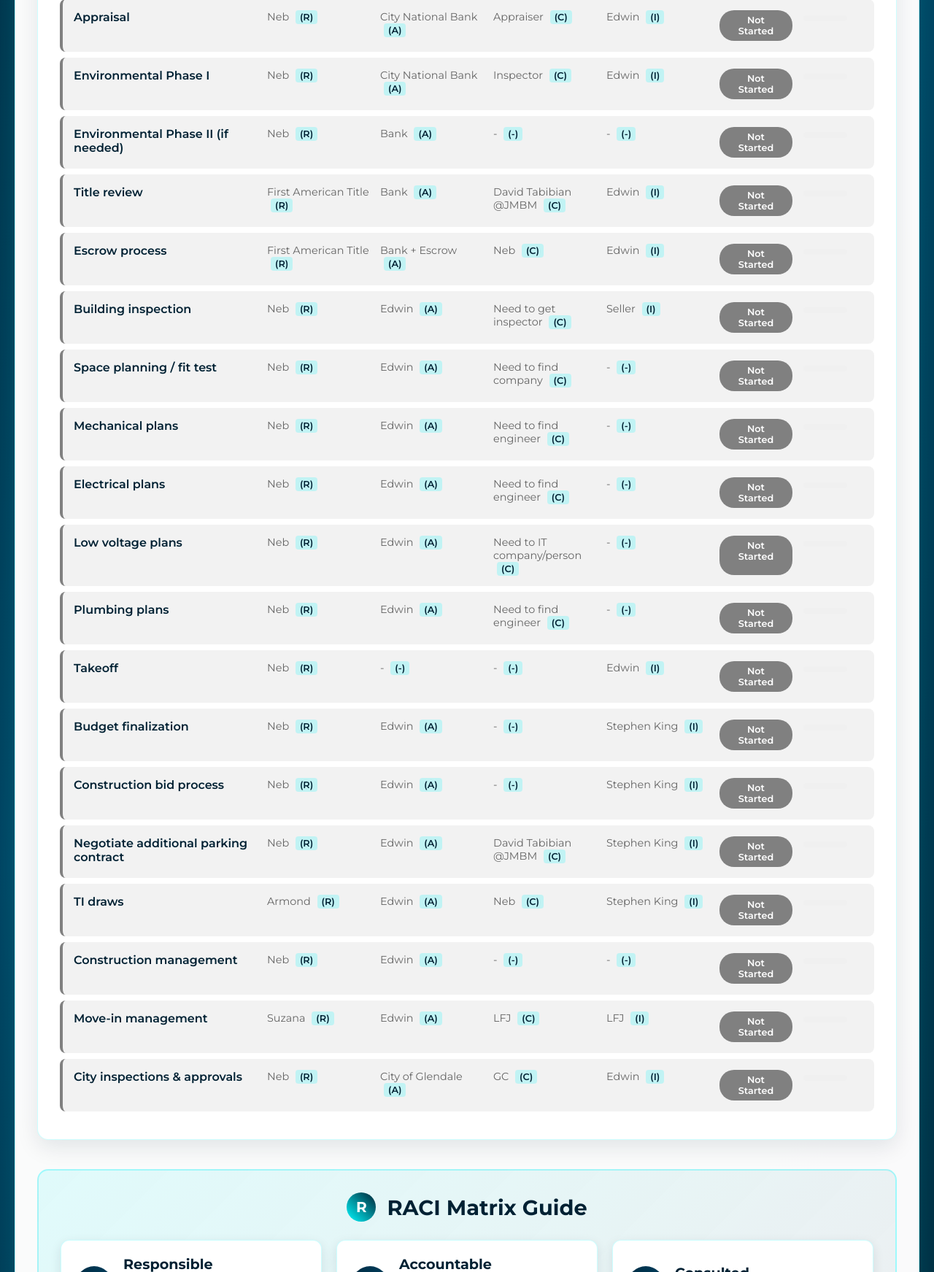
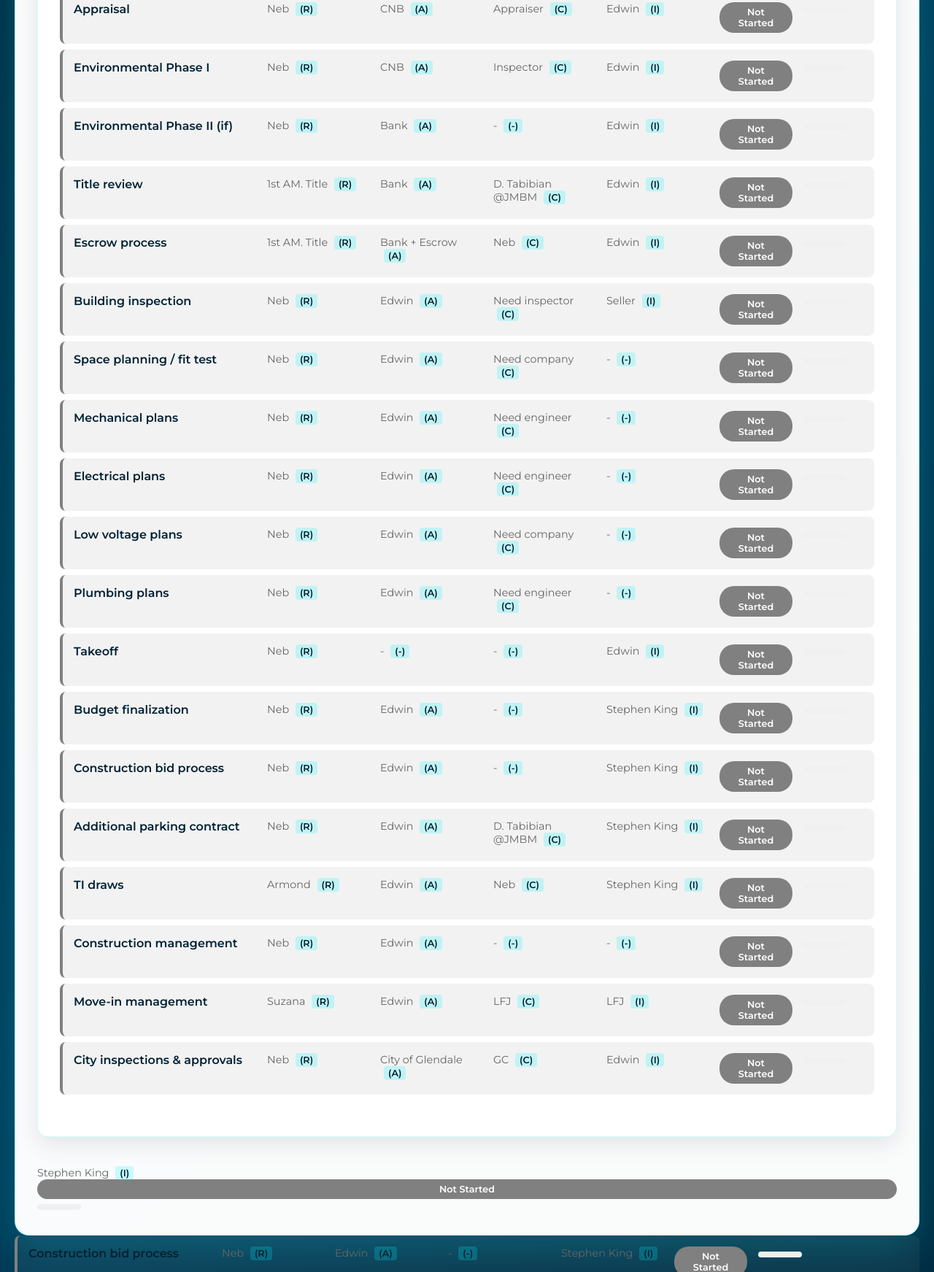
Before and after one commit to nmesfin310/RACI_Matrix_Guide, a plain HTML site: page index.html in a window 1280 px wide. Shown: the part 1057-2800 px from the top of the page at 73% size. Drawn offline with Linux system fonts and the light colour scheme.

Commit message:
Update index.html

```diff
--- a/index.html
+++ b/index.html
@@ -519,7 +519,7 @@
                 <div class="task-name">Initial deal evaluation</div>
                 <div class="person">Neb Mesfin <span class="role-label">(R)</span></div>
                 <div class="person">Edwin <span class="role-label">(A)</span></div>
-                <div class="person">David Tabibian @JMBM <span class="role-label">(C)</span></div>
+                <div class="person">D. Tabibian @JMBM <span class="role-label">(C)</span></div>
                 <div class="person">Stephen King <span class="role-label">(I)</span></div>
                 <div class="status completed">Completed</div>
                 <div>
@@ -533,7 +533,7 @@
                 <div class="task-name">Negotiate terms & PSA</div>
                 <div class="person">Neb + David <span class="role-label">(R)</span></div>
                 <div class="person">Edwin <span class="role-label">(A)</span></div>
-                <div class="person">David Tabibian @JMBM <span class="role-label">(C)</span></div>
+                <div class="person">D. Tabibian @JMBM <span class="role-label">(C)</span></div>
                 <div class="person">Stephen King <span class="role-label">(I)</span></div>
                 <div class="status in-progress">In Progress</div>
                 <div>
@@ -547,7 +547,7 @@
                 <div class="task-name">Wire EMD</div>
                 <div class="person">Armond <span class="role-label">(R)</span></div>
                 <div class="person">Edwin <span class="role-label">(A)</span></div>
-                <div class="person">First American Title <span class="role-label">(C)</span></div>
+                <div class="person">1st AM. Title <span class="role-label">(C)</span></div>
                 <div class="person">Stephen King <span class="role-label">(I)</span></div>
                 <div class="status not-started">Not Started</div>
                 <div>
@@ -558,7 +558,7 @@
             </div>
 
             <div class="timeline-row in-progress">
-                <div class="task-name">Loan Process (approval to funding)</div>
+                <div class="task-name">Loan Process (A to Z)</div>
                 <div class="person">Neb Mesfin <span class="role-label">(R)</span></div>
                 <div class="person">Edwin <span class="role-label">(A)</span></div>
                 <div class="person">Azim @ CNB <span class="role-label">(C)</span></div>
@@ -574,7 +574,7 @@
             <div class="timeline-row not-started">
                 <div class="task-name">Appraisal</div>
                 <div class="person">Neb <span class="role-label">(R)</span></div>
-                <div class="person">City National Bank <span class="role-label">(A)</span></div>
+                <div class="person">CNB <span class="role-label">(A)</span></div>
                 <div class="person">Appraiser <span class="role-label">(C)</span></div>
                 <div class="person">Edwin <span class="role-label">(I)</span></div>
                 <div class="status not-started">Not Started</div>
@@ -588,7 +588,7 @@
             <div class="timeline-row not-started">
                 <div class="task-name">Environmental Phase I</div>
                 <div class="person">Neb <span class="role-label">(R)</span></div>
-                <div class="person">City National Bank <span class="role-label">(A)</span></div>
+                <div class="person">CNB <span class="role-label">(A)</span></div>
                 <div class="person">Inspector <span class="role-label">(C)</span></div>
                 <div class="person">Edwin <span class="role-label">(I)</span></div>
                 <div class="status not-started">Not Started</div>
@@ -600,11 +600,11 @@
             </div>
 
             <div class="timeline-row not-started">
-                <div class="task-name">Environmental Phase II (if needed)</div>
+                <div class="task-name">Environmental Phase II (if)</div>
                 <div class="person">Neb <span class="role-label">(R)</span></div>
                 <div class="person">Bank <span class="role-label">(A)</span></div>
                 <div class="person">- <span class="role-label">(-)</span></div>
-                <div class="person">- <span class="role-label">(-)</span></div>
+                <div class="person">Edwin <span class="role-label">(I)</span></div>
                 <div class="status not-started">Not Started</div>
                 <div>
                     <div class="progress-mini">
@@ -615,9 +615,9 @@
 
             <div class="timeline-row not-started">
                 <div class="task-name">Title review</div>
-                <div class="person">First American Title <span class="role-label">(R)</span></div>
+                <div class="person">1st AM. Title <span class="role-label">(R)</span></div>
                 <div class="person">Bank <span class="role-label">(A)</span></div>
-                <div class="person">David Tabibian @JMBM <span class="role-label">(C)</span></div>
+                <div class="person">D. Tabibian @JMBM <span class="role-label">(C)</span></div>
                 <div class="person">Edwin <span class="role-label">(I)</span></div>
                 <div class="status not-started">Not Started</div>
                 <div>
@@ -629,7 +629,7 @@
 
             <div class="timeline-row not-started">
                 <div class="task-name">Escrow process</div>
-                <div class="person">First American Title <span class="role-label">(R)</span></div>
+                <div class="person">1st AM. Title <span class="role-label">(R)</span></div>
                 <div class="person">Bank + Escrow <span class="role-label">(A)</span></div>
                 <div class="person">Neb <span class="role-label">(C)</span></div>
                 <div class="person">Edwin <span class="role-label">(I)</span></div>
@@ -645,7 +645,7 @@
                 <div class="task-name">Building inspection</div>
                 <div class="person">Neb <span class="role-label">(R)</span></div>
                 <div class="person">Edwin <span class="role-label">(A)</span></div>
-                <div class="person">Need to get inspector <span class="role-label">(C)</span></div>
+                <div class="person">Need inspector <span class="role-label">(C)</span></div>
                 <div class="person">Seller <span class="role-label">(I)</span></div>
                 <div class="status not-started">Not Started</div>
                 <div>
@@ -659,7 +659,7 @@
                 <div class="task-name">Space planning / fit test</div>
                 <div class="person">Neb <span class="role-label">(R)</span></div>
                 <div class="person">Edwin <span class="role-label">(A)</span></div>
-                <div class="person">Need to find company <span class="role-label">(C)</span></div>
+                <div class="person">Need company <span class="role-label">(C)</span></div>
                 <div class="person">- <span class="role-label">(-)</span></div>
                 <div class="status not-started">Not Started</div>
                 <div>
@@ -673,7 +673,7 @@
                 <div class="task-name">Mechanical plans</div>
                 <div class="person">Neb <span class="role-label">(R)</span></div>
                 <div class="person">Edwin <span class="role-label">(A)</span></div>
-                <div class="person">Need to find engineer <span class="role-label">(C)</span></div>
+                <div class="person">Need engineer <span class="role-label">(C)</span></div>
                 <div class="person">- <span class="role-label">(-)</span></div>
                 <div class="status not-started">Not Started</div>
                 <div>
@@ -687,7 +687,7 @@
                 <div class="task-name">Electrical plans</div>
                 <div class="person">Neb <span class="role-label">(R)</span></div>
                 <div class="person">Edwin <span class="role-label">(A)</span></div>
-                <div class="person">Need to find engineer <span class="role-label">(C)</span></div>
+                <div class="person">Need engineer <span class="role-label">(C)</span></div>
                 <div class="person">- <span class="role-label">(-)</span></div>
                 <div class="status not-started">Not Started</div>
                 <div>
@@ -701,7 +701,7 @@
                 <div class="task-name">Low voltage plans</div>
                 <div class="person">Neb <span class="role-label">(R)</span></div>
                 <div class="person">Edwin <span class="role-label">(A)</span></div>
-                <div class="person">Need to IT company/person <span class="role-label">(C)</span></div>
+                <div class="person">Need company <span class="role-label">(C)</span></div>
                 <div class="person">- <span class="role-label">(-)</span></div>
                 <div class="status not-started">Not Started</div>
                 <div>
@@ -715,7 +715,7 @@
                 <div class="task-name">Plumbing plans</div>
                 <div class="person">Neb <span class="role-label">(R)</span></div>
                 <div class="person">Edwin <span class="role-label">(A)</span></div>
-                <div class="person">Need to find engineer <span class="role-label">(C)</span></div>
+                <div class="person">Need engineer <span class="role-label">(C)</span></div>
                 <div class="person">- <span class="role-label">(-)</span></div>
                 <div class="status not-started">Not Started</div>
                 <div>
@@ -744,6 +744,98 @@
                 <div class="person">Neb <span class="role-label">(R)</span></div>
                 <div class="person">Edwin <span class="role-label">(A)</span></div>
                 <div class="person">- <span class="role-label">(-)</span></div>
+                <div class="person">Stephen King <span class="role-label">(I)</span></div>
+                <div class="status not-started">Not Started</div>
+                <div>
+                    <div class="progress-mini">
+                        <div class="progress-mini-fill" style="width: 0%"></div>
+                    </div>
+                </div>
+            </div>
+
+            <div class="timeline-row not-started">
+                <div class="task-name">Construction bid process</div>
+                <div class="person">Neb <span class="role-label">(R)</span></div>
+                <div class="person">Edwin <span class="role-label">(A)</span></div>
+                <div class="person">- <span class="role-label">(-)</span></div>
+                <div class="person">Stephen King <span class="role-label">(I)</span></div>
+                <div class="status not-started">Not Started</div>
+                <div>
+                    <div class="progress-mini">
+                        <div class="progress-mini-fill" style="width: 0%"></div>
+                    </div>
+                </div>
+            </div>
+
+            <div class="timeline-row not-started">
+                <div class="task-name">Additional parking contract</div>
+                <div class="person">Neb <span class="role-label">(R)</span></div>
+                <div class="person">Edwin <span class="role-label">(A)</span></div>
+                <div class="person">D. Tabibian @JMBM <span class="role-label">(C)</span></div>
+                <div class="person">Stephen King <span class="role-label">(I)</span></div>
+                <div class="status not-started">Not Started</div>
+                <div>
+                    <div class="progress-mini">
+                        <div class="progress-mini-fill" style="width: 0%"></div>
+                    </div>
+                </div>
+            </div>
+
+            <div class="timeline-row not-started">
+                <div class="task-name">TI draws</div>
+                <div class="person">Armond <span class="role-label">(R)</span></div>
+                <div class="person">Edwin <span class="role-label">(A)</span></div>
+                <div class="person">Neb <span class="role-label">(C)</span></div>
+                <div class="person">Stephen King <span class="role-label">(I)</span></div>
+                <div class="status not-started">Not Started</div>
+                <div>
+                    <div class="progress-mini">
+                        <div class="progress-mini-fill" style="width: 0%"></div>
+                    </div>
+                </div>
+            </div>
+
+            <div class="timeline-row not-started">
+                <div class="task-name">Construction management</div>
+                <div class="person">Neb <span class="role-label">(R)</span></div>
+                <div class="person">Edwin <span class="role-label">(A)</span></div>
+                <div class="person">- <span class="role-label">(-)</span></div>
+                <div class="person">- <span class="role-label">(-)</span></div>
+                <div class="status not-started">Not Started</div>
+                <div>
+                    <div class="progress-mini">
+                        <div class="progress-mini-fill" style="width: 0%"></div>
+                    </div>
+                </div>
+            </div>
+
+            <div class="timeline-row not-started">
+                <div class="task-name">Move-in management</div>
+                <div class="person">Suzana <span class="role-label">(R)</span></div>
+                <div class="person">Edwin <span class="role-label">(A)</span></div>
+                <div class="person">LFJ <span class="role-label">(C)</span></div>
+                <div class="person">LFJ <span class="role-label">(I)</span></div>
+                <div class="status not-started">Not Started</div>
+                <div>
+                    <div class="progress-mini">
+                        <div class="progress-mini-fill" style="width: 0%"></div>
+                    </div>
+                </div>
+            </div>
+
+            <div class="timeline-row not-started">
+                <div class="task-name">City inspections & approvals</div>
+                <div class="person">Neb <span class="role-label">(R)</span></div>
+                <div class="person">City of Glendale <span class="role-label">(A)</span></div>
+                <div class="person">GC <span class="role-label">(C)</span></div>
+                <div class="person">Edwin <span class="role-label">(I)</span></div>
+                <div class="status not-started">Not Started</div>
+                <div>
+                    <div class="progress-mini">
+                        <div class="progress-mini-fill" style="width: 0%"></div>
+                    </div>
+                </div>
+            </div>)</span></div>
                 <div class="person">Stephen King <span class="role-label">(I)</span></div>
                 <div class="status not-started">Not Started</div>
                 <div>
```
